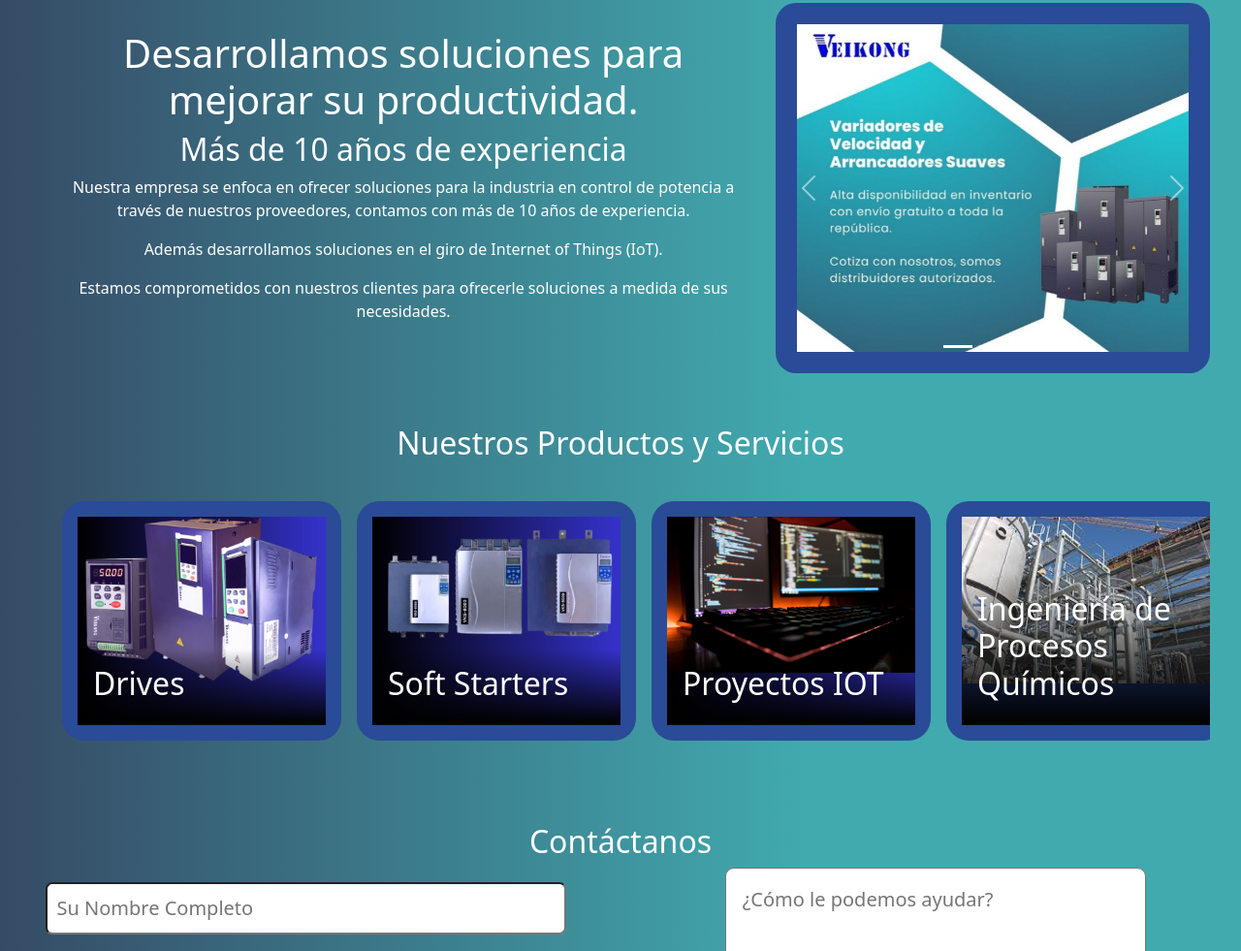
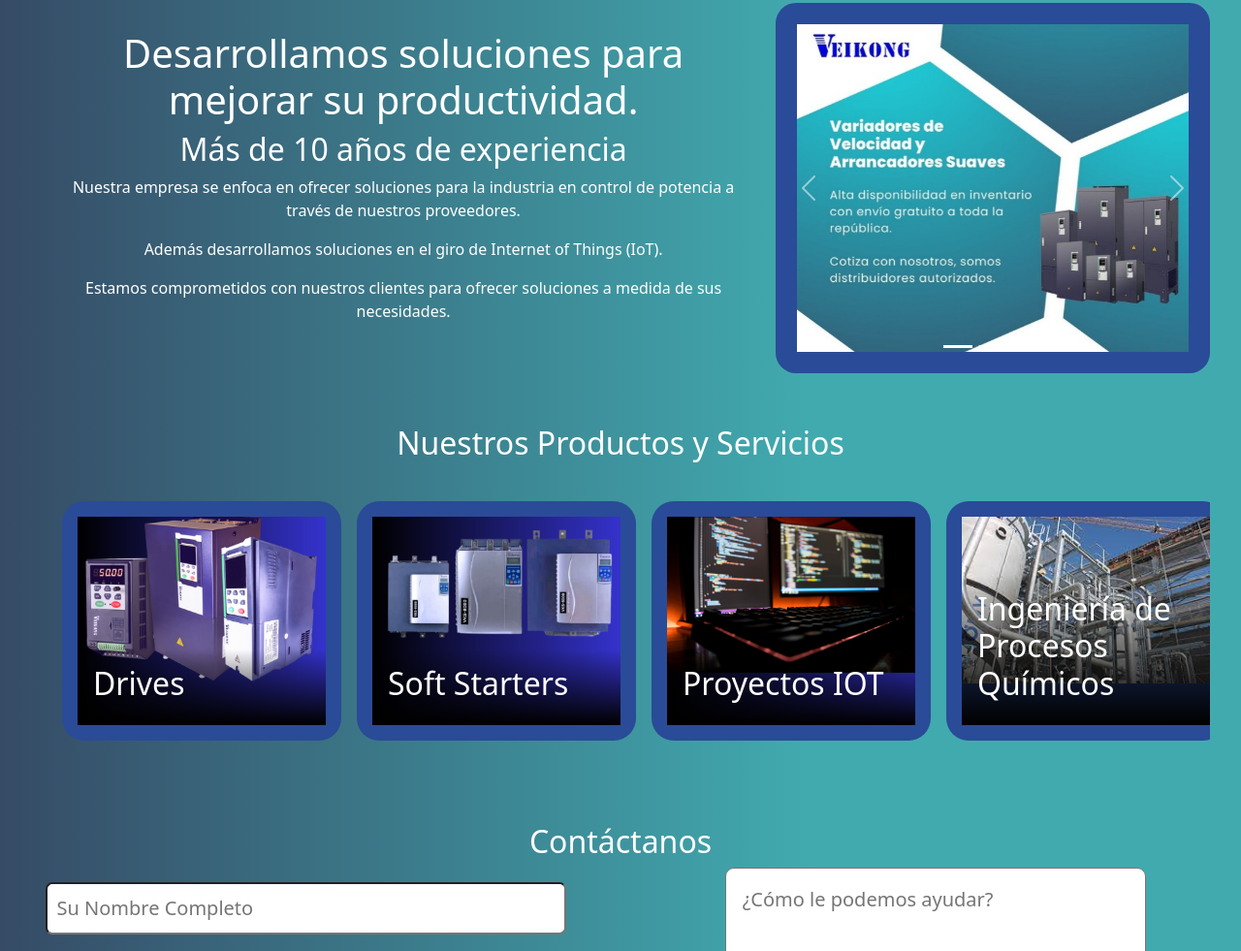
Before and after one commit to jobarv/web_motiontech, a plain HTML site: page index.html in a window 1280 px wide. Shown: the part 1352-2333 px from the top of the page at 97% size. Drawn offline with nearby package versions, Linux system fonts and the light colour scheme.

Commit message:
Correcciones finales

```diff
--- a/index.html
+++ b/index.html
@@ -83,11 +83,11 @@
                     <h2>Más de 10 años de experiencia</h2>
                     <p class="nosotros">Nuestra empresa se enfoca en ofrecer soluciones para la industria en control de
                         potencia a través
-                        de nuestros proveedores, contamos con más de 10 años de experiencia.</p>
+                        de nuestros proveedores.</p>
                     <p class="nosotros">
                         Además desarrollamos soluciones en el giro de Internet of Things (IoT).
                     </p>
-                    <p class="nosotros"> Estamos comprometidos con nuestros clientes para ofrecerle soluciones a medida
+                    <p class="nosotros"> Estamos comprometidos con nuestros clientes para ofrecer soluciones a medida
                         de sus
                         necesidades.</p>
                 </div>
```
